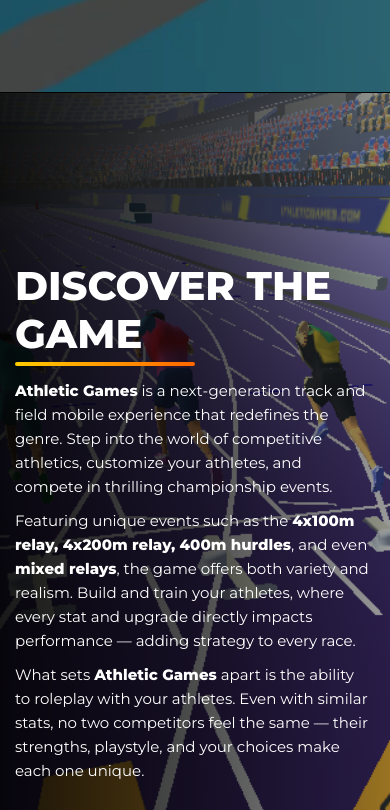
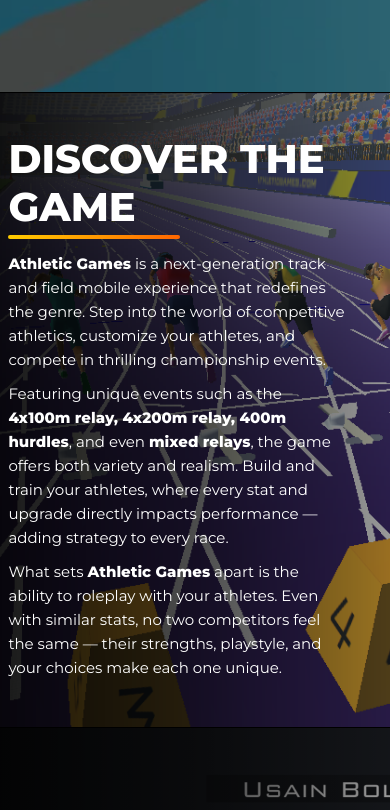
Before and after one commit to JoshTimAllen/AthleticGames, a plain HTML site: page index.html in a window 390 px wide. Shown: the part 751-1561 px from the top of the page. Drawn offline with nearby package versions, Linux system fonts and the light colour scheme.

Commit message:
Update style.css

```diff
--- a/css/style.css
+++ b/css/style.css
@@ -255,7 +255,47 @@ hr {
     background-image: linear-gradient(90deg, rgba(0, 0, 0, 0.9) 0%, rgba(0, 0, 0, 0.7) 50%, rgba(0, 0, 0, 0.4) 100%), url(../resources/pic1.png);
 }
 
-@media (max-width : 767px) {}
+@media (max-width : 767px) {
+    #about-section {
+        padding: 5vh 0 !important;
+    }
+
+    #about-section>*,
+    #about-section .container,
+    #about-section .row,
+    #about-section .col-xl-6,
+    #about-section .col-md-12 {
+        width: 100% !important;
+        box-sizing: border-box !important;
+        padding-left: 10px !important;
+        padding-right: 10px !important;
+    }
+}
+
+@media (max-width: 1024px) {
+  #about-section,
+  .game-features,
+  .par2,
+  .par3 {
+    padding-left: 6vw !important;
+    padding-right: 6vw !important;
+    padding-top: 5vh !important;
+    padding-bottom: 5vh !important;
+  }
+  #about-section > *,
+  #about-section .container,
+  #about-section .row,
+  #about-section .col-xl-6,
+  #about-section .col-md-12,
+  .game-features > *,
+  .par2 > *,
+  .par3 > * {
+    width: 100%;
+    box-sizing: border-box;
+    padding-left: 0 !important;
+    padding-right: 0 !important;
+  }
+}
 
 @media (max-width: 767px) {
 
```
